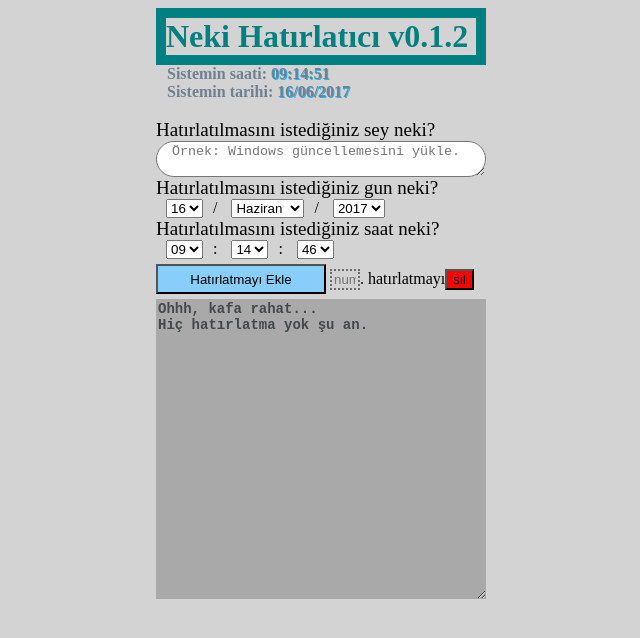
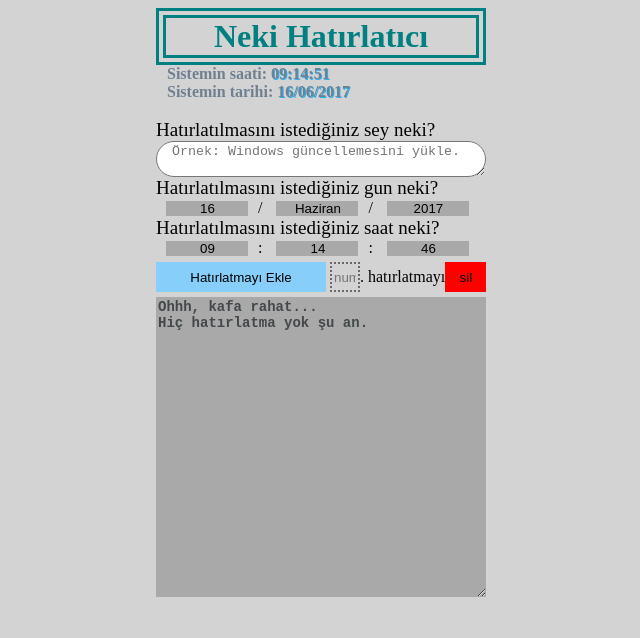
Before and after one commit to faydin/neki-hatirlatici, a website: page index.html in a window 1280 px wide. Shown: the whole page, without its empty margins (317-957 px from the left). Drawn offline with Linux system fonts and the light colour scheme.

Commit message:
gorunumde degisiklikler

```diff
--- a/index.html
+++ b/index.html
@@ -17,13 +17,14 @@
             font-family: serif;
             font-weight: bold;
             color: teal;
-            border-style: solid;
+            border-style: double;
             border-width: 10;
             border-top-width: 10px;
             border-right-width: 10px;
             border-bottom-width: 10px;
             border-left-width: 10px;
             width: 310;
+            text-align: center
         }
 
         div#sistem {
@@ -51,6 +52,13 @@
         select {
             margin-left: 10;
             margin-right: 10;
+            -webkit-appearance: none;
+            -moz-appearance: none;
+            text-indent: 1px;
+            border: none;
+            background-color: darkgrey;
+            width: 82;
+            text-align-last: center;
         }
 
         input#ekle {
@@ -60,6 +68,7 @@
             margin-top: 5;
             background-color: lightskyblue;
             height: 30;
+            border: none
         }
 
         textarea#kayitlar {
@@ -81,11 +90,19 @@
             border-color: dimgray;
             background-color: transparent;
             text-align: right;
+            height: 30;
         }
 
         input#sil {
             background-color: red;
+            border: none;
+            height: 30;
+            width: 41px;
         }
+
+        div#tarih_secim_alani {}
+
+        div#saat_secim_alani {}
     </style>
 
     <body>
@@ -93,19 +110,19 @@
         <meta name="viewport" content="width=device-width, initial-scale=1">
 
         <audio id="zilsesi" src="zil" preload="auto"></audio>
-        <div id="baslik">Neki Hatırlatıcı v0.1.2<br></div>
+        <div id="baslik">Neki Hatırlatıcı<br></div>
         <div id="sistem">Sistemin saati: <span id="sistem_saat"></span><br>Sistemin tarihi: <span id="sistem_tarih"></span></div>
         <form><br>
             <label>Hatırlatılmasını istediğiniz sey neki?</label><br>
             <textarea type="text" id="hatirla_metin" placeholder="Örnek: Windows güncellemesini yükle."></textarea><br>
             <label>Hatırlatılmasını istediğiniz gun neki?</label><br>
-            <select></select>/
-            <select></select>/
-            <select></select><br>
+            <div id=tarih_secim_alani> <select></select>/
+                <select></select>/
+                <select></select></div>
             <label>Hatırlatılmasını istediğiniz saat neki?</label><br>
-            <select></select>:
-            <select></select>:
-            <select></select><br>
+            <div id=saat_secim_alani><select></select>:
+                <select></select>:
+                <select></select></div>
             <input type="button" id="ekle" value="Hatırlatmayı Ekle"></input>
             <input type="text" id="sil_no" placeholder="num">. hatırlatmayı</input><input type="button" value="sil" id="sil"></input><br>
             <textarea disabled id="kayitlar" style="height: 300; width: 330;"></textarea>
```
